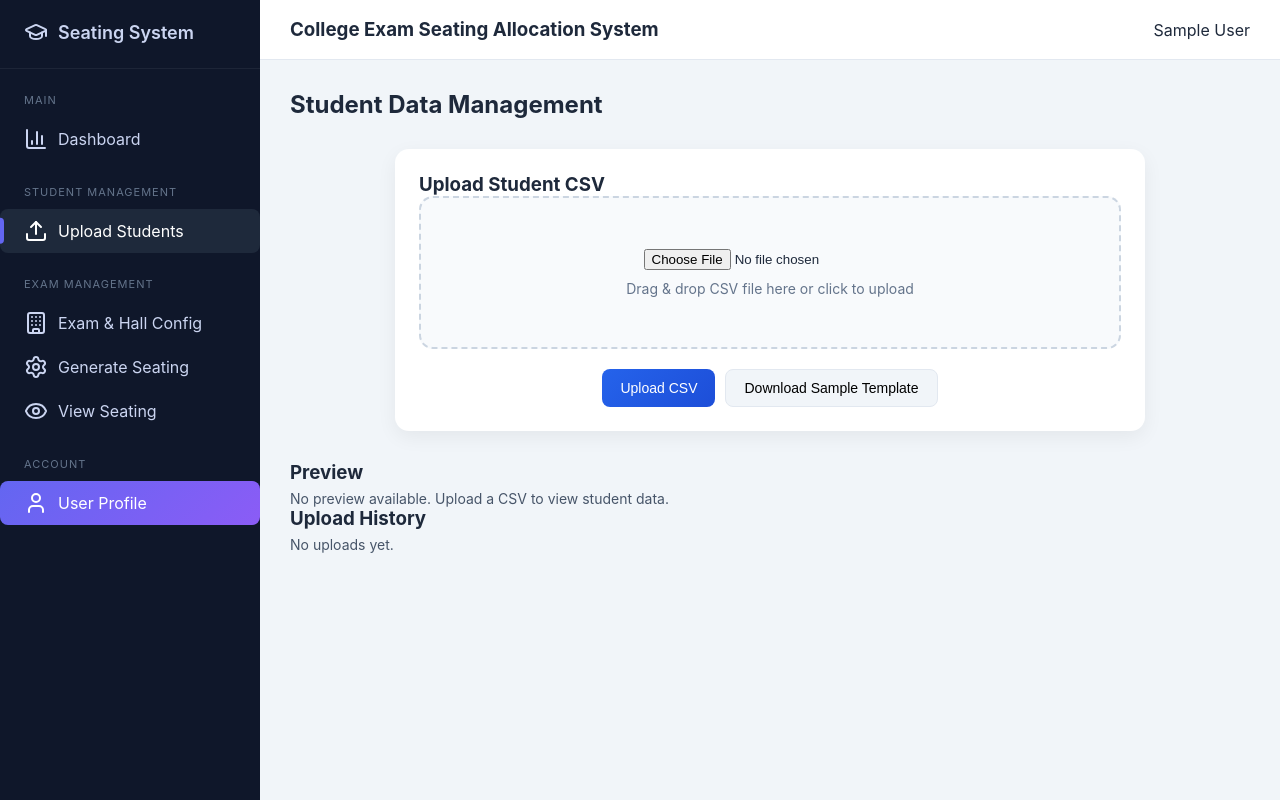
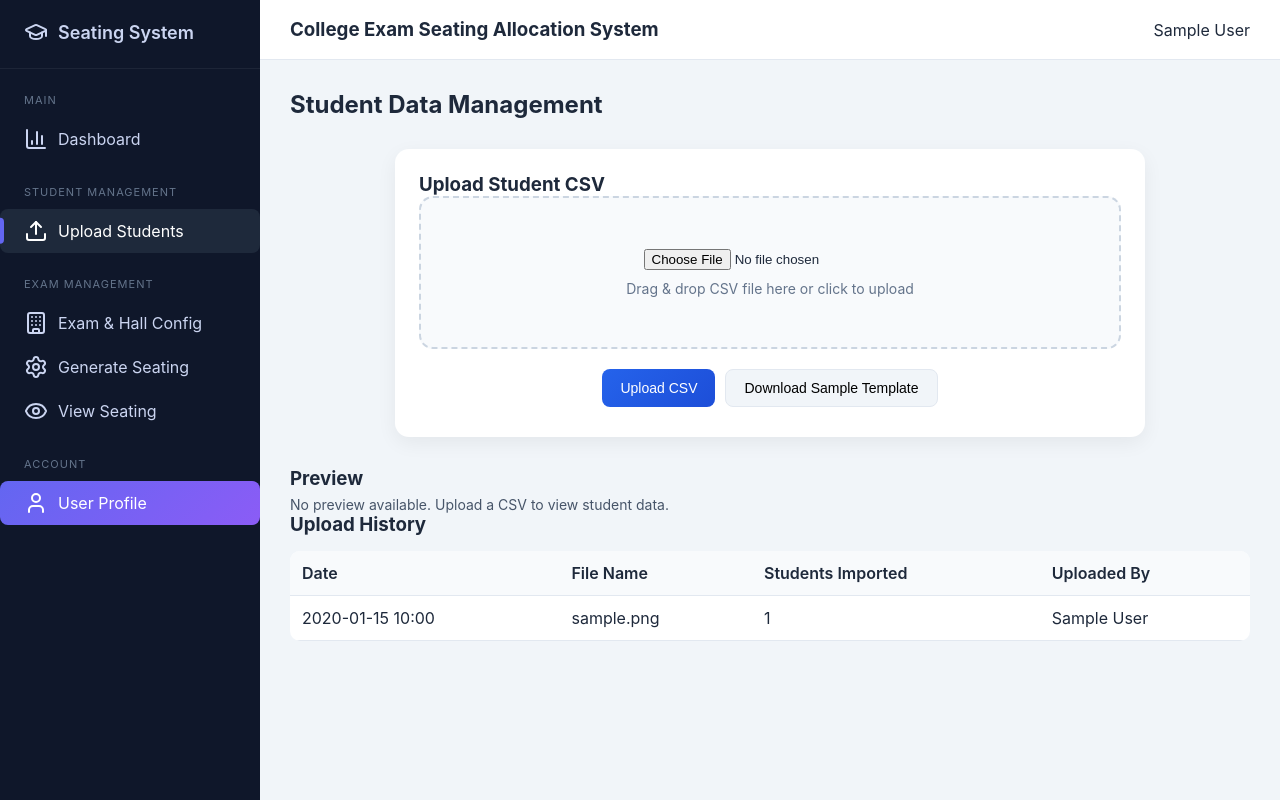
Before and after one commit to Adhil-cr/seating-system, a Django app: page /students/upload/ in a window 1280 px wide. Run offline with Django 5.2, Linux system fonts and the light colour scheme; a user stored in the database is signed in; tables that the repository leaves empty hold one stand-in row (values such as "Sample post").

Commit message:
Enhance student upload UX and add upload history

```diff
--- a/core/students/models.py
+++ b/core/students/models.py
@@ -30,3 +30,17 @@ class Student(models.Model):
 
     class Meta:
         unique_together = ("user", "register_no")
+
+
+class UploadHistory(models.Model):
+    user = models.ForeignKey(
+        settings.AUTH_USER_MODEL,
+        on_delete=models.CASCADE,
+        related_name="student_uploads"
+    )
+    file_name = models.CharField(max_length=255)
+    students_count = models.IntegerField()
+    uploaded_at = models.DateTimeField(auto_now_add=True)
+
+    def __str__(self):
+        return f"{self.user.username} - {self.file_name}"
--- a/core/students/urls.py
+++ b/core/students/urls.py
@@ -1,6 +1,7 @@
 from django.urls import path
-from .views import upload_students
+from .views import upload_students, upload_history
 
 urlpatterns = [
     path("upload/", upload_students),
+    path("upload-history/", upload_history),
 ]
--- a/core/students/views.py
+++ b/core/students/views.py
@@ -11,7 +11,7 @@ from django.contrib.auth.decorators import login_required
 from django.db import transaction
 from django.db.utils import OperationalError, ProgrammingError
 from dashboard.models import ActivityLog
-from .models import Student, Subject
+from .models import Student, Subject, UploadHistory
 from seating.algorithms.csv_normalizer import normalize_and_sort_csv
 
 
@@ -213,7 +213,30 @@ def upload_students(request):
     except (OperationalError, ProgrammingError):
         pass
 
+    UploadHistory.objects.create(
+        user=request.user,
+        file_name=filename,
+        students_count=total_students
+    )
+
     return JsonResponse({
         "message": "Students uploaded successfully",
         "total_students": total_students
     })
+
+
+@login_required
+def upload_history(request):
+    if request.method != "GET":
+        return JsonResponse({"error": "GET required"}, status=405)
+
+    uploads = UploadHistory.objects.filter(user=request.user).order_by("-uploaded_at")[:20]
+    data = []
+    for upload in uploads:
+        data.append({
+            "file_name": upload.file_name,
+            "students_count": upload.students_count,
+            "uploaded_at": upload.uploaded_at.strftime("%Y-%m-%d %H:%M"),
+            "uploaded_by": request.user.get_full_name() or request.user.username
+        })
+    return JsonResponse(data, safe=False)
--- a/static/js/students_upload.js
+++ b/static/js/students_upload.js
@@ -17,9 +17,154 @@ document.addEventListener("DOMContentLoaded", function () {
 
     const uploadBtn = document.getElementById("upload-btn");
     const fileInput = document.getElementById("csv-file");
+    const fileInfo = document.getElementById("file-info");
+    const previewContainer = document.getElementById("csv-preview");
+    const previewEmpty = document.getElementById("preview-empty");
+    const uploadStatus = document.getElementById("upload-status");
+    const historyContainer = document.getElementById("upload-history");
+    const historyEmpty = document.getElementById("history-empty");
     const csrfToken = getCookie("csrftoken");
 
     if (!uploadBtn || !fileInput) return;
+
+    function parseCSV(text) {
+        const rows = [];
+        let current = "";
+        let row = [];
+        let inQuotes = false;
+
+        for (let i = 0; i < text.length; i += 1) {
+            const char = text[i];
+            const nextChar = text[i + 1];
+
+            if (char === "\"" && inQuotes && nextChar === "\"") {
+                current += "\"";
+                i += 1;
+                continue;
+            }
+
+            if (char === "\"") {
+                inQuotes = !inQuotes;
+                continue;
+            }
+
+            if (char === "," && !inQuotes) {
+                row.push(current);
+                current = "";
+                continue;
+            }
+
+            if ((char === "\n" || char === "\r") && !inQuotes) {
+                if (current || row.length) {
+                    row.push(current);
+                    rows.push(row);
+                    row = [];
+                    current = "";
+                }
+                continue;
+            }
+
+            current += char;
+        }
+
+        if (current || row.length) {
+            row.push(current);
+            rows.push(row);
+        }
+
+        return rows;
+    }
+
+    function renderPreviewTable(rows) {
+        if (!previewContainer) return;
+        previewContainer.innerHTML = "";
+
+        if (!rows.length) return;
+
+        const table = document.createElement("table");
+        table.className = "table";
+
+        const headerRow = document.createElement("tr");
+        rows[0].forEach(cell => {
+            const th = document.createElement("th");
+            th.textContent = cell.trim();
+            headerRow.appendChild(th);
+        });
+        table.appendChild(headerRow);
+
+        rows.slice(1).forEach(row => {
+            const tr = document.createElement("tr");
+            row.forEach(cell => {
+                const td = document.createElement("td");
+                td.textContent = cell.trim();
+                tr.appendChild(td);
+            });
+            table.appendChild(tr);
+        });
+
+        previewContainer.appendChild(table);
+    }
+
+    async function loadUploadHistory() {
+        if (!historyContainer) return;
+
+        const response = await fetch("/api/students/upload-history/", {
+            credentials: "same-origin"
+        });
+        const data = await response.json().catch(() => []);
+
+        historyContainer.innerHTML = "";
+
+        if (!Array.isArray(data) || data.length === 0) {
+            if (historyEmpty) historyEmpty.style.display = "block";
+            return;
+        }
+
+        if (historyEmpty) historyEmpty.style.display = "none";
+
+        const table = document.createElement("table");
+        table.className = "table";
+        table.innerHTML = `
+            <tr>
+                <th>Date</th>
+                <th>File Name</th>
+                <th>Students Imported</th>
+                <th>Uploaded By</th>
+            </tr>
+        `;
+
+        data.forEach(item => {
+            const tr = document.createElement("tr");
+            tr.innerHTML = `
+                <td>${item.uploaded_at}</td>
+                <td>${item.file_name}</td>
+                <td>${item.students_count}</td>
+                <td>${item.uploaded_by || "Me"}</td>
+            `;
+            table.appendChild(tr);
+        });
+
+        historyContainer.appendChild(table);
+    }
+
+    fileInput.addEventListener("change", function () {
+        const file = fileInput.files[0];
+        if (!file) return;
+
+        if (fileInfo) {
+            const sizeKb = (file.size / 1024).toFixed(1);
+            fileInfo.innerHTML = `Selected File: <strong>${file.name}</strong> (${sizeKb} KB) <span style=\"color:#16a34a;\">&#10003;</span>`;
+        }
+
+        const reader = new FileReader();
+        reader.onload = function (e) {
+            const text = e.target.result || "";
+            const rows = parseCSV(text).slice(0, 11);
+            if (previewEmpty) previewEmpty.style.display = "none";
+            renderPreviewTable(rows);
+        };
+        reader.readAsText(file);
+    });
 
     uploadBtn.addEventListener("click", async function () {
 
@@ -29,6 +174,9 @@ document.addEventListener("DOMContentLoaded", function () {
             alert("Please select a CSV file.");
             return;
         }
+
+        uploadBtn.disabled = true;
+        if (uploadStatus) uploadStatus.textContent = "Uploading...";
 
         const formData = new FormData();
         formData.append("file", file);
@@ -45,15 +193,19 @@ document.addEventListener("DOMContentLoaded", function () {
         const data = await response.json().catch(() => ({}));
 
         if (response.ok) {
-            if (typeof data.total_students === "number") {
-                alert(`Students uploaded successfully. Total: ${data.total_students}`);
-            } else {
-                alert("Students uploaded successfully");
+            if (uploadStatus) {
+                uploadStatus.textContent = `Upload successful. ${data.total_students || 0} students imported.`;
             }
+            await loadUploadHistory();
         } else {
-            alert(data.error || `Upload failed (${response.status})`);
+            if (uploadStatus) {
+                uploadStatus.textContent = data.error || `Upload failed (${response.status})`;
+            }
         }
 
+        uploadBtn.disabled = false;
     });
 
+    loadUploadHistory();
+
 });
--- a/templates/students/upload.html
+++ b/templates/students/upload.html
@@ -118,20 +118,24 @@ User Profile
                     <input type="file" id="csv-file">
                     <p>Drag & drop CSV file here or click to upload</p>
                 </div>
+                <div id="file-info" class="file-info"></div>
 
                 <div class="upload-actions">
                     <button id="upload-btn" class="btn-primary">Upload CSV</button>
                     <button class="btn-secondary">Download Sample Template</button>
                 </div>
+                <div id="upload-status" class="capacity-text"></div>
 
             </div>
 
 
             <h3 class="section-title">Preview</h3>
-            <p class="capacity-text">No preview available. Upload a CSV to view student data.</p>
+            <p id="preview-empty" class="capacity-text">No preview available. Upload a CSV to view student data.</p>
+            <div id="csv-preview"></div>
 
             <h3 class="section-title">Upload History</h3>
-            <p class="capacity-text">No uploads yet.</p>
+            <p id="history-empty" class="capacity-text">No uploads yet.</p>
+            <div id="upload-history"></div>
 
         </main>
 
```
Also changed, not shown: core/students/migrations/0005_uploadhistory.py (added).
